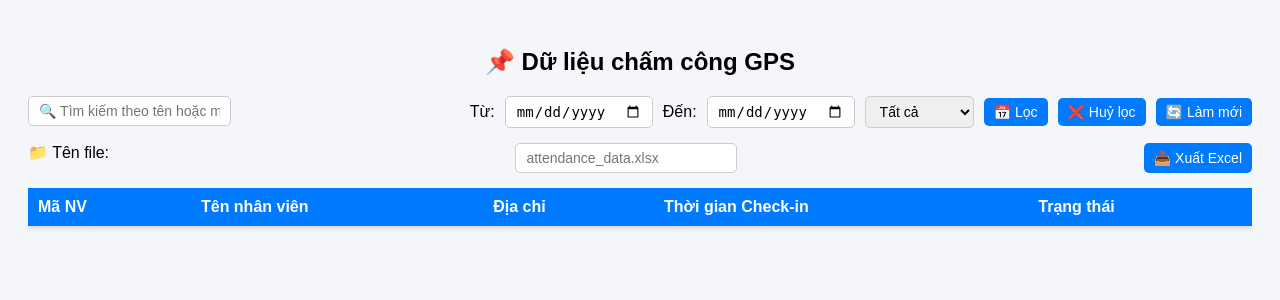
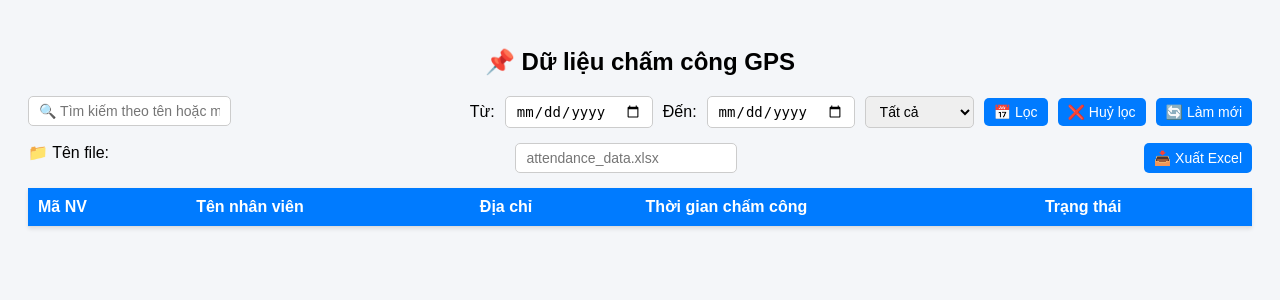
Before and after one commit to Vinbobo/read_gps_data, a Flask app: page / in a window 1280 px wide. Shown: the top 300 px of the page. Run offline with Flask 3, Linux system fonts and the light colour scheme; data that the repository does not hold is empty.

Commit message:
Update index.html

```diff
--- a/templates/index.html
+++ b/templates/index.html
@@ -59,7 +59,7 @@
         <th data-key="EmployeeId">Mã NV <span class="arrow"></span></th>
         <th data-key="EmployeeName">Tên nhân viên <span class="arrow"></span></th>
         <th data-key="Address">Địa chỉ <span class="arrow"></span></th>
-        <th data-key="CheckinTime">Thời gian Check-in <span class="arrow"></span></th>
+        <th data-key="CheckinTime">Thời gian chấm công <span class="arrow"></span></th>
         <th data-key="Status">Trạng thái <span class="arrow"></span></th>
       </tr>
     </thead>
```
